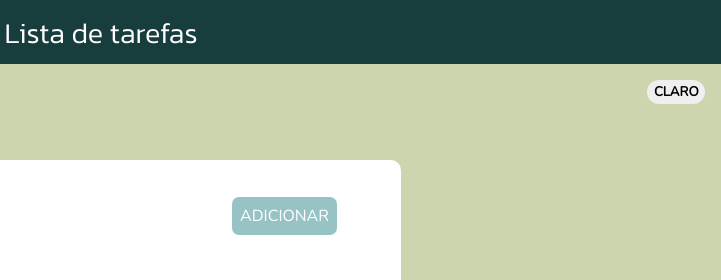
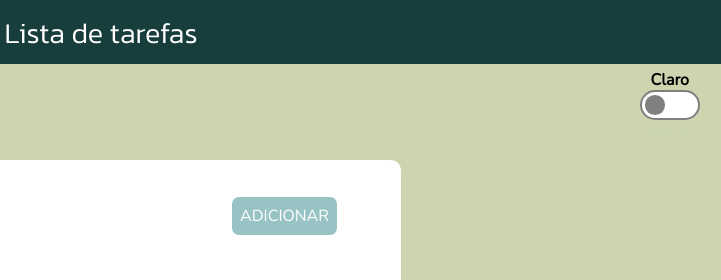
Before and after one commit to Cicilin1/Lista-de-tarefas, a plain HTML site: page index.html in a window 1280 px wide. Shown: the top 280 px of the page, 559-1280 px from the left. Drawn offline with nearby package versions, Linux system fonts and the light colour scheme.

Commit message:
Version-oficial

```diff
--- a/index.html
+++ b/index.html
@@ -15,14 +15,21 @@
         <h1>Lista de tarefas</h1>
     </header>
     <div class="content">
-        <div id="toggle-dark-mode"><button type="button">CLARO</button></div>
+        <div class="container-dark-mode">
+            <p class="text-dark">Claro</p>
+            <p class="text-light">Escuro</p>
+            <label>
+                <input type="checkbox" class="dark-input">
+                <div id="toggle-dark-mode"><button class="button"></button></div>
+            </label>
+        </div>
+
         <div class="container">
             <div class="menu">
                 <input id="inputTask" class="input-task" type="text" placeholder="Digite aqui a tarefa...">
                 <button type="button">ADICIONAR</button>
             </div>
             <ul class="list-task">
-
 
             </ul>
         </div>
--- a/scripts.js
+++ b/scripts.js
@@ -8,13 +8,14 @@ const bodyElement = document.body
 
 let myListItems = []
 
+
 function addTask() {
-    myListItems.push({
+    myListItems.unshift({  // Use unshift() em vez de push()
         task: btninput.value,
         complete: false
-    })
+    });
     btninput.value = '';
-    showTask()
+    showTask();
 }
 
 function showTask() {
--- a/style.css
+++ b/style.css
@@ -47,23 +47,82 @@ header h1 {
     position: relative
 }
 
-#toggle-dark-mode {
+.container-dark-mode{
+    position: absolute;
+    top: 0.3rem;
+    right:1rem;
+
     display: flex;
-    position: absolute;
-    right: 1rem;
-    top: 1rem;
+    justify-content: center;
 
-    user-select: none;
+    height: 2rem;
 }
 
-#toggle-dark-mode button {
-    /* background-color: 808080; */
-    border: none;
-    border-radius: 15px;
-    padding: 0.2rem 0.4rem;
+.text-light{
+    position: absolute;
+    color: #CCD5AE;
+    font-weight:600;
 
-    font-weight: 600;
+    top:3.3rem;
+    right:0.7rem
 }
+
+.text-dark{
+    position: absolute;
+    right:1rem;
+    font-weight:600;
+}
+
+.container-dark-mode label{
+    cursor: pointer;
+}
+
+#toggle-dark-mode{
+    position: absolute;
+    background-color: #fff;
+    width: 60px;
+    height: 30px;
+
+    top: 1.3rem;
+    right: 0.3rem;
+
+    border-radius: 20px;
+    border: 2px solid #808080;
+    transition: 0.1s;
+    transition: all 300ms ease-in-out;
+}
+
+.button{
+    position: absolute;
+    top: 3.5px;
+    left:3px;
+
+    background-color: #808080;
+    border:none;
+    width: 20px;
+    height: 20px;
+    border-radius: 49%;
+    pointer-events: none;
+    transition: all 300ms ease-in-out;
+}
+
+.dark-input{
+    display: none;
+}
+
+.dark-input:checked ~ #toggle-dark-mode{
+    background-color: #fff;
+}
+
+.dark-input:checked ~ #toggle-dark-mode > .button{
+    background-color: #808080;
+    top: 3.5px;
+    left:34px;
+
+    width: 20px;
+    height: 20px;
+}
+
 
 .container {
     margin: 0 auto 25rem auto;
```
